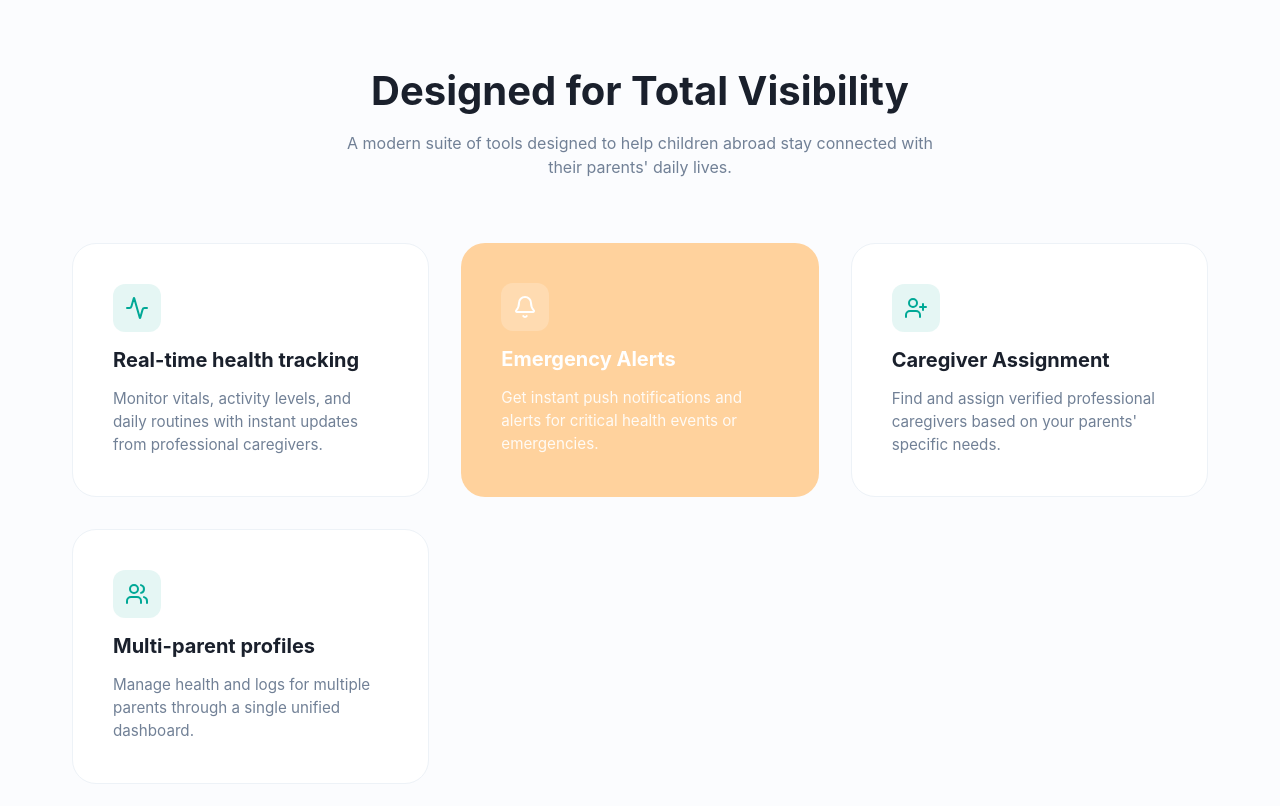
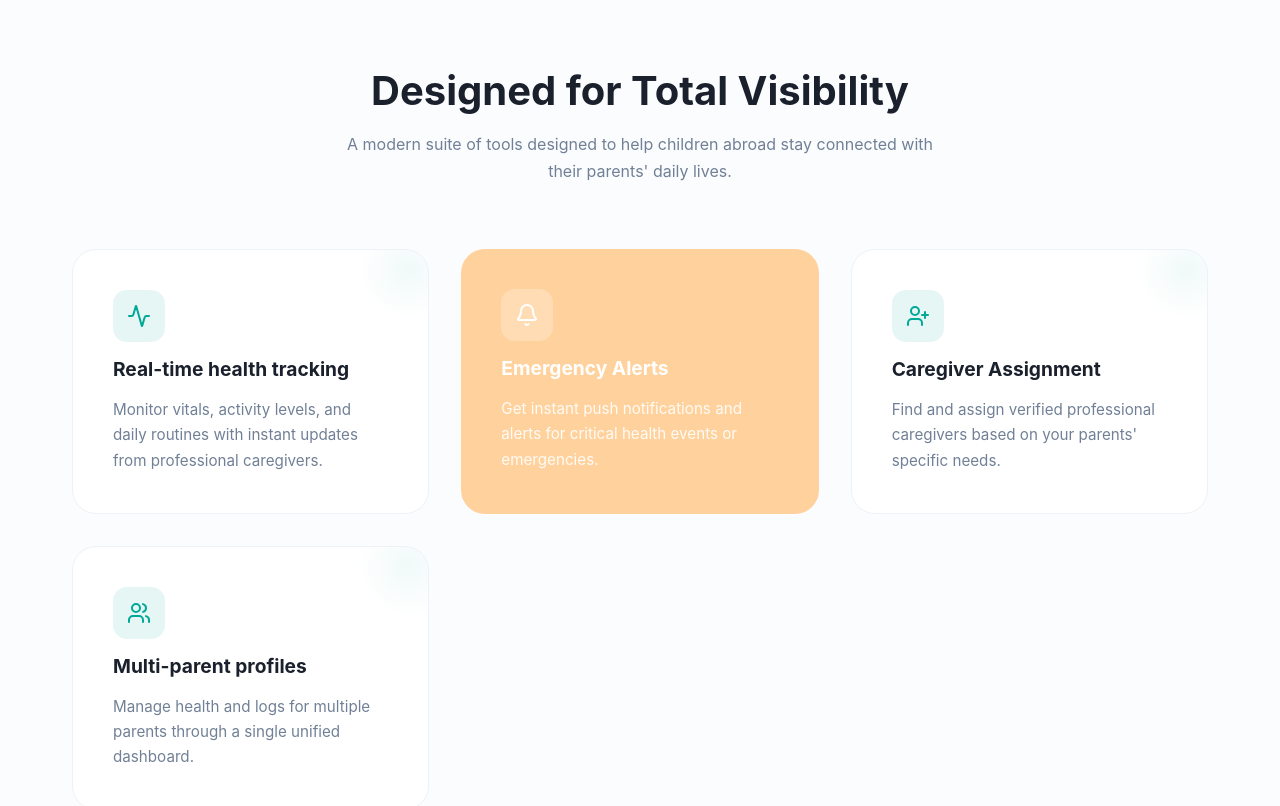
Before and after one commit to dilshandevxx/FamilyCare-Univercity-Project, a React app in the folder frontend/: page / in a window 1280 px wide. Shown: the part 960-1766 px from the top of the page. Built offline with nearby package versions, Linux system fonts and the light colour scheme; no server answers; the HTML template or start-up script is replaced by a standard one.

Commit message:
Update landing page features section

```diff
--- a/frontend/src/components/Landing/Features.jsx
+++ b/frontend/src/components/Landing/Features.jsx
@@ -6,26 +6,40 @@ const FeatureCard = ({ icon: Icon, title, description, color }) => (
     padding: '2.5rem',
     borderRadius: '24px',
     backgroundColor: color || 'var(--color-white)',
-    border: color ? 'none' : '1px solid #edf2f7',
+    border: color ? 'none' : '1.5px solid #edf2f7',
     display: 'flex',
     flexDirection: 'column',
     gap: '1rem',
-    transition: 'transform 0.3s ease, box-shadow 0.3s ease'
+    transition: 'transform 0.3s ease, box-shadow 0.3s ease, border-color 0.3s ease',
+    cursor: 'default',
+    position: 'relative',
+    overflow: 'hidden',
   }}>
-    <div className="icon-box" style={{
-      width: '48px',
-      height: '48px',
-      borderRadius: '12px',
-      backgroundColor: color ? 'rgba(255,255,255,0.2)' : 'rgba(0,168,150,0.1)',
+    {/* Subtle top-right accent blob */}
+    {!color && (
+      <div style={{
+        position: 'absolute', top: '-30px', right: '-30px',
+        width: '100px', height: '100px', borderRadius: '50%',
+        background: 'radial-gradient(circle, rgba(0,168,150,0.06) 0%, transparent 70%)',
+        pointerEvents: 'none'
+      }} />
+    )}
+    <div className="feature-icon-box" style={{
+      width: '52px',
+      height: '52px',
+      borderRadius: '14px',
+      backgroundColor: color ? 'rgba(255,255,255,0.22)' : 'rgba(0,168,150,0.1)',
       display: 'flex',
       alignItems: 'center',
       justifyContent: 'center',
-      color: color ? 'white' : 'var(--color-primary)'
+      color: color ? 'white' : 'var(--color-primary)',
+      transition: 'transform 0.25s ease, background-color 0.25s ease',
+      flexShrink: 0,
     }}>
       <Icon size={24} />
     </div>
-    <h3 style={{ fontSize: '1.25rem', color: color ? 'white' : 'var(--color-text-main)' }}>{title}</h3>
-    <p style={{ fontSize: '0.95rem', color: color ? 'rgba(255,255,255,0.9)' : 'var(--color-text-muted)' }}>{description}</p>
+    <h3 style={{ fontSize: '1.2rem', color: color ? 'white' : 'var(--color-text-main)', fontWeight: '700' }}>{title}</h3>
+    <p style={{ fontSize: '0.95rem', color: color ? 'rgba(255,255,255,0.9)' : 'var(--color-text-muted)', lineHeight: 1.65 }}>{description}</p>
   </div>
 );
 
@@ -40,7 +54,7 @@ const Features = () => {
       icon: Bell,
       title: "Emergency Alerts",
       description: "Get instant push notifications and alerts for critical health events or emergencies.",
-      color: '#FFD29D' // Beige/Orange card from Figma
+      color: '#FFD29D'
     },
     {
       icon: UserPlus,
@@ -59,7 +73,7 @@ const Features = () => {
       <div className="container">
         <div style={{ textAlign: 'center', marginBottom: '4rem' }}>
           <h2 style={{ fontSize: '2.5rem', marginBottom: '1rem' }}>Designed for Total Visibility</h2>
-          <p style={{ color: 'var(--color-text-muted)', maxWidth: '600px', margin: '0 auto' }}>
+          <p style={{ color: 'var(--color-text-muted)', maxWidth: '600px', margin: '0 auto', lineHeight: 1.7 }}>
             A modern suite of tools designed to help children abroad stay connected with their parents' daily lives.
           </p>
         </div>
@@ -73,7 +87,19 @@ const Features = () => {
       <style>{`
         .feature-card:hover {
           transform: translateY(-10px);
-          box-shadow: 0 20px 25px -5px rgba(0, 0, 0, 0.05);
+          box-shadow: 0 24px 40px -8px rgba(0,168,150,0.12);
+          border-color: rgba(0,168,150,0.3) !important;
+        }
+        .feature-card:hover .feature-icon-box {
+          transform: scale(1.12);
+          background-color: rgba(0,168,150,0.18) !important;
+        }
+        @media (max-width: 640px) {
+          #features { padding: 64px 0 !important; }
+          #features h2 { font-size: 1.9rem !important; }
+          #features .container > div:last-child {
+            grid-template-columns: 1fr !important;
+          }
         }
       `}</style>
     </section>
```
